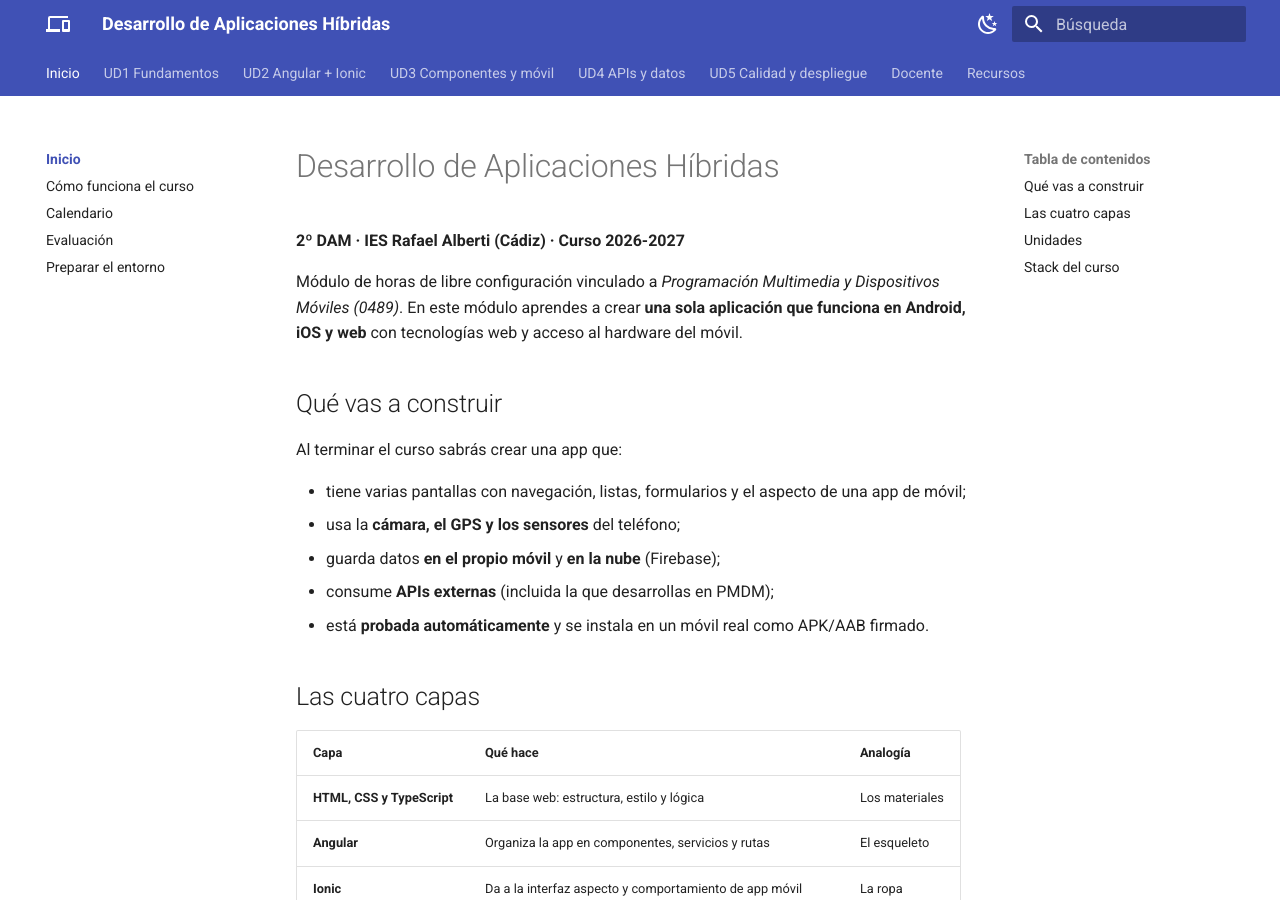
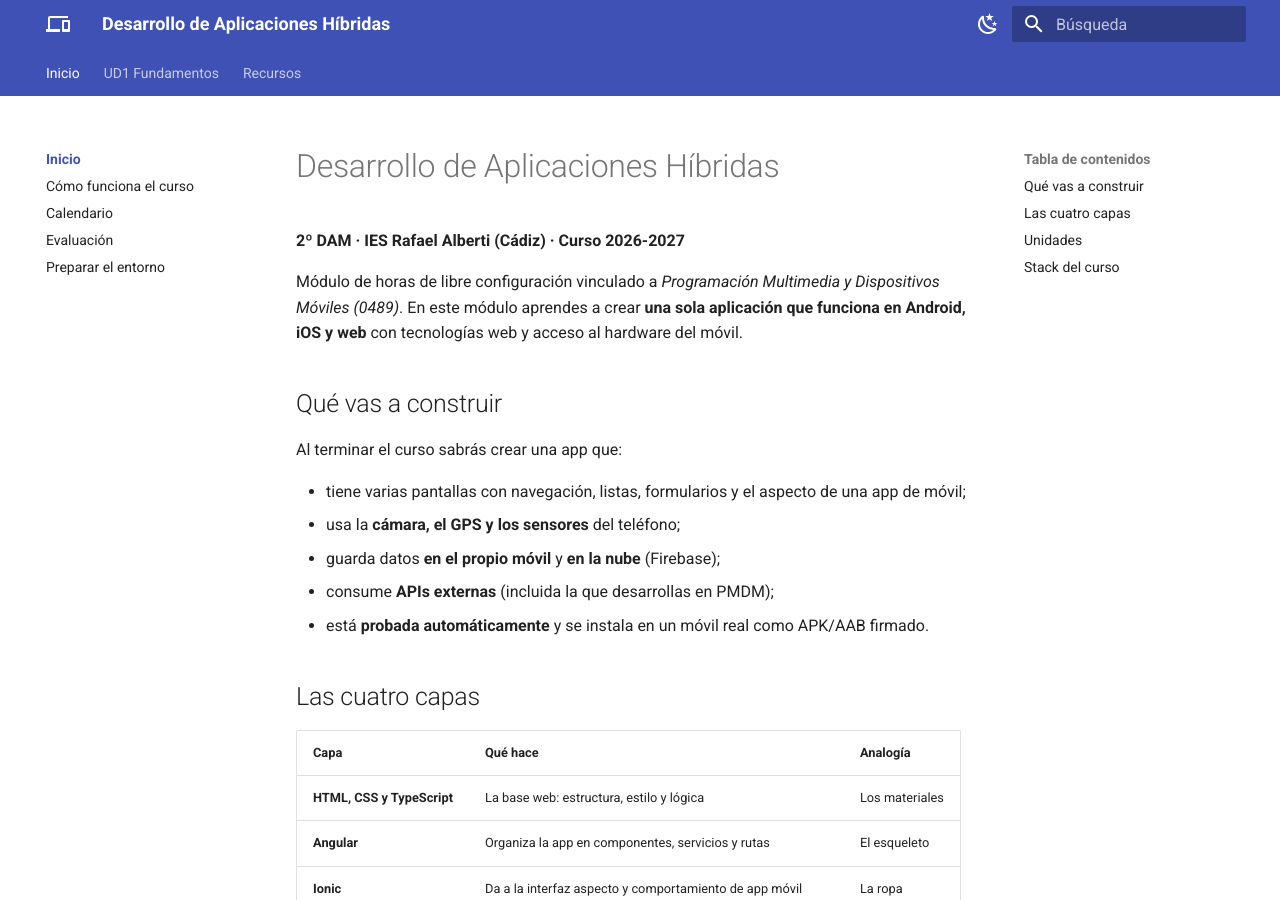
Before and after one commit to joselejimenez/AplicacionesHibridas, an MkDocs documentation site: the page built from docs/index.md, in a window 1280 px wide and 900 px high. Built offline with MkDocs 1.6.1 and Material for MkDocs 9.7.7, drawn with Linux system fonts in a browser that asks for light colours; some of the changed lines change nothing that is shown.

Commit message:
ocultamos

```diff
--- a/mkdocs.yml
+++ b/mkdocs.yml
@@ -79,28 +79,29 @@ nav:
       - ud1/index.md
       - Práctica guiada 0: ud1/practica-0.md
       - Actividades: ud1/actividades.md
-  - UD2 Angular + Ionic:
-      - ud2/index.md
-      - Actividades: ud2/actividades.md
-  - UD3 Componentes y móvil:
-      - ud3/index.md
-      - Actividades: ud3/actividades.md
-  - UD4 APIs y datos:
-      - ud4/index.md
-      - Actividades: ud4/actividades.md
-  - UD5 Calidad y despliegue:
-      - ud5/index.md
-      - Actividades: ud5/actividades.md
-  - Docente:
-      - docente/index.md
-      - Sesión 1 paso a paso: docente/sesion-1.md
-      - Demo Hola DAM: docente/demo-hola-dam.md
-      - Guía de sesiones: docente/sesiones.md
-      - Mapa RA / CE: docente/mapa-ra-ce.md
-      - Rúbricas: docente/rubricas.md
-      - Prueba de diciembre: docente/prueba-diciembre.md
-      - Guía FFEOE (RA3): docente/ffeoe.md
-      - Qué cambia respecto a 2025-26: docente/cambios-2026.md
+
+#  - UD2 Angular + Ionic:
+#      - ud2/index.md
+#      - Actividades: ud2/actividades.md
+#  - UD3 Componentes y móvil:
+#      - ud3/index.md
+#      - Actividades: ud3/actividades.md
+#  - UD4 APIs y datos:
+#      - ud4/index.md
+#      - Actividades: ud4/actividades.md
+#  - UD5 Calidad y despliegue:
+#      - ud5/index.md
+#      - Actividades: ud5/actividades.md
+#  - Docente:
+#      - docente/index.md
+#      - Sesión 1 paso a paso: docente/sesion-1.md
+#      - Demo Hola DAM: docente/demo-hola-dam.md
+#      - Guía de sesiones: docente/sesiones.md
+#      - Mapa RA / CE: docente/mapa-ra-ce.md
+#      - Rúbricas: docente/rubricas.md
+#      - Prueba de diciembre: docente/prueba-diciembre.md
+#      - Guía FFEOE (RA3): docente/ffeoe.md
+#      - Qué cambia respecto a 2025-26: docente/cambios-2026.md
   - Recursos:
       - Chuleta Angular moderno: recursos/chuleta.md
       - Problemas frecuentes: recursos/problemas.md
```
